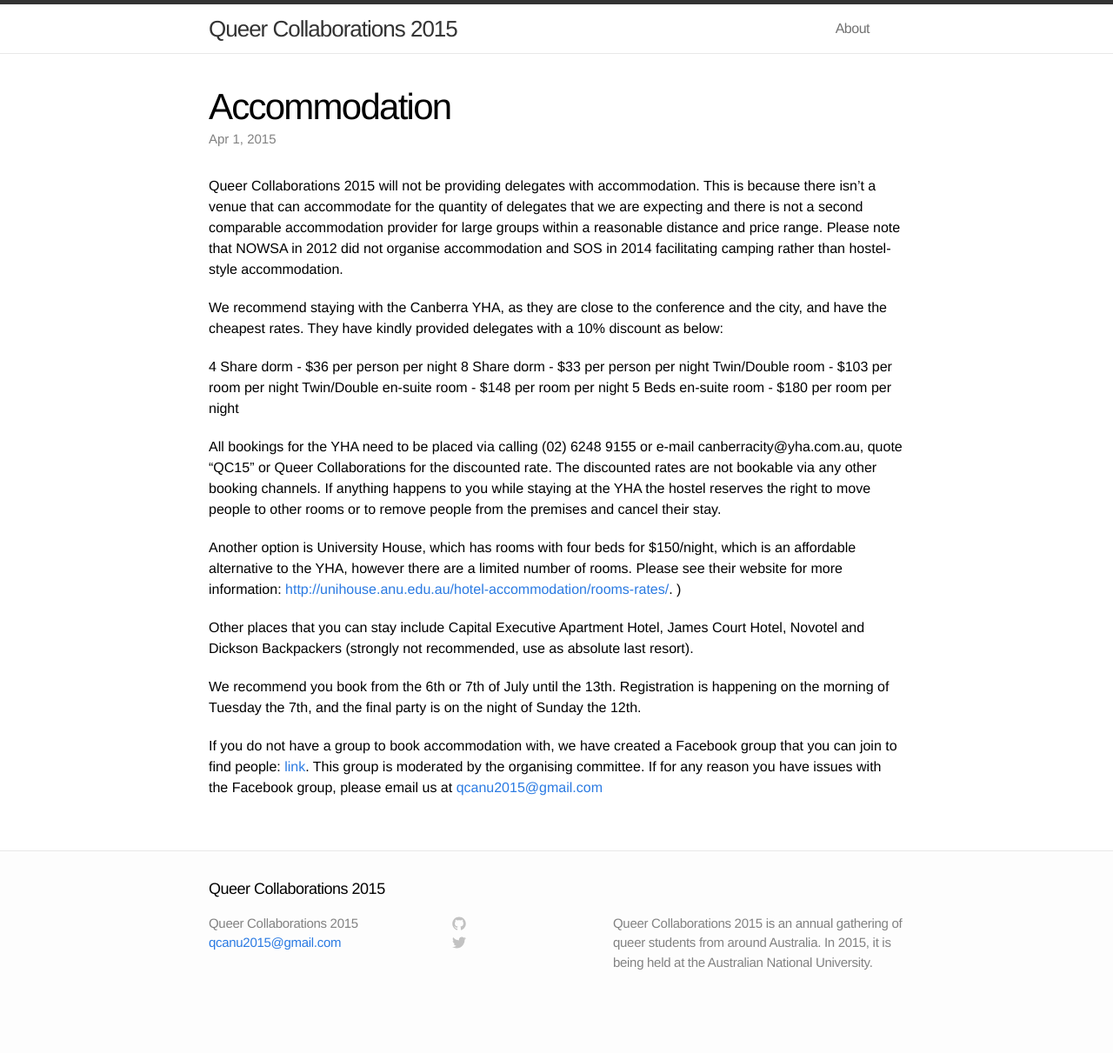
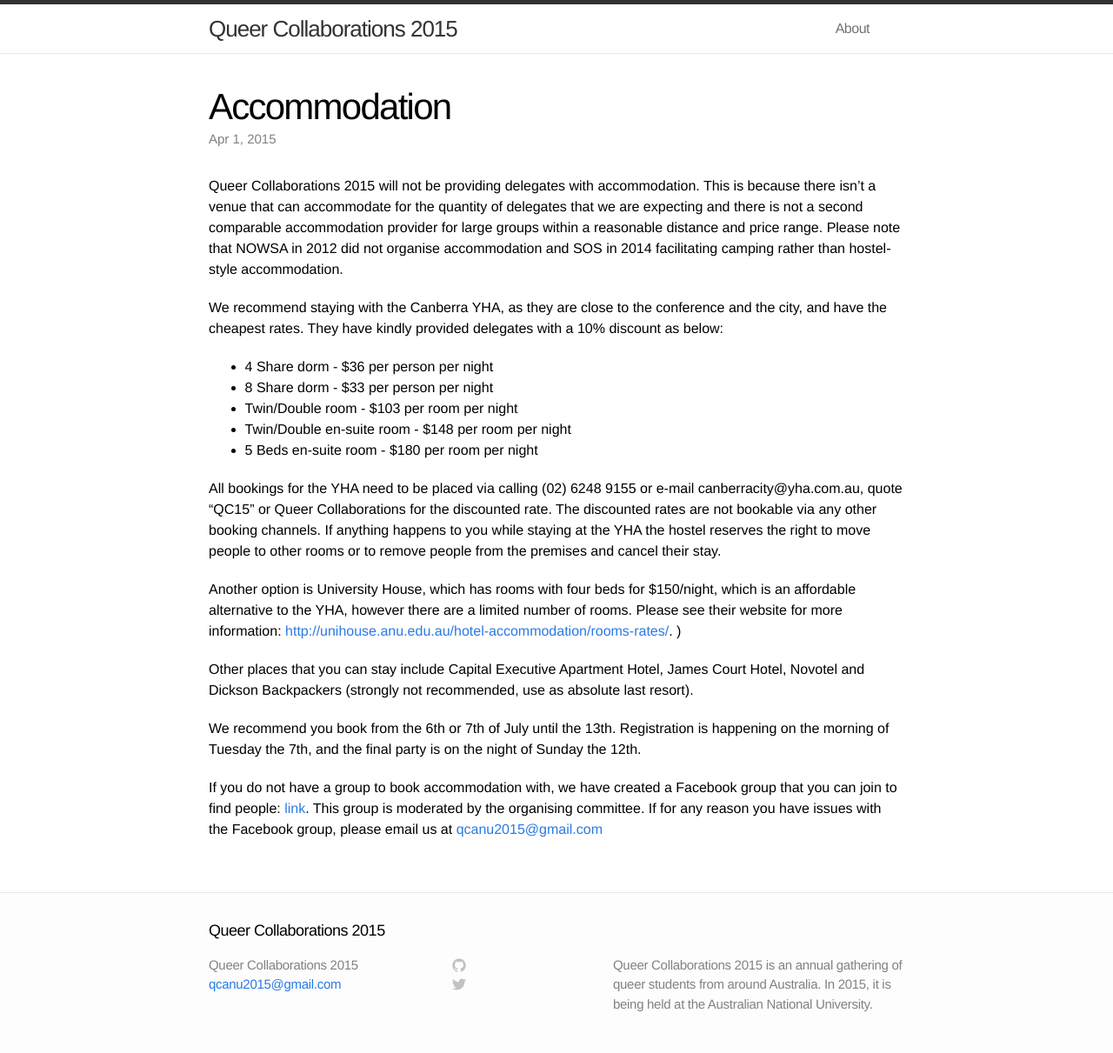
Before and after one commit to QueerCollaborations2015/website, a Jekyll site: the page built from _posts/2015-04-01-accommodation.markdown, in a window 1280 px wide. Shown: the whole page at 87% size. Built offline with Jekyll 4.4.1, drawn with Linux system fonts in a browser that asks for light colours; before the commit the page ends 1163 px from its top, so only the background shows below that.

Commit message:
Fixed formatting

```diff
--- a/_posts/2015-04-01-accommodation.markdown
+++ b/_posts/2015-04-01-accommodation.markdown
@@ -8,11 +8,11 @@ Queer Collaborations 2015 will not be providing delegates with accommodation.  T
 
 We recommend staying with the Canberra YHA, as they are close to the conference and the city, and have the cheapest rates.  They have kindly provided delegates with a 10% discount as below:
 
-4 Share dorm - $36 per person per night
-8 Share dorm - $33 per person per night
-Twin/Double room - $103 per room per night
-Twin/Double en-suite room - $148 per room per night
-5 Beds en-suite room - $180 per room per night
+* 4 Share dorm - $36 per person per night
+* 8 Share dorm - $33 per person per night
+* Twin/Double room - $103 per room per night
+* Twin/Double en-suite room - $148 per room per night
+* 5 Beds en-suite room - $180 per room per night
 
 All bookings for the YHA need to be placed via calling (02) 6248 9155 or e-mail canberracity@yha.com.au, quote “QC15” or Queer Collaborations for the discounted rate. The discounted rates are not bookable via any other booking channels.  If anything happens to you while staying at the YHA the hostel reserves the right to move people to other rooms or to remove people from the premises and cancel their stay.
 
```
